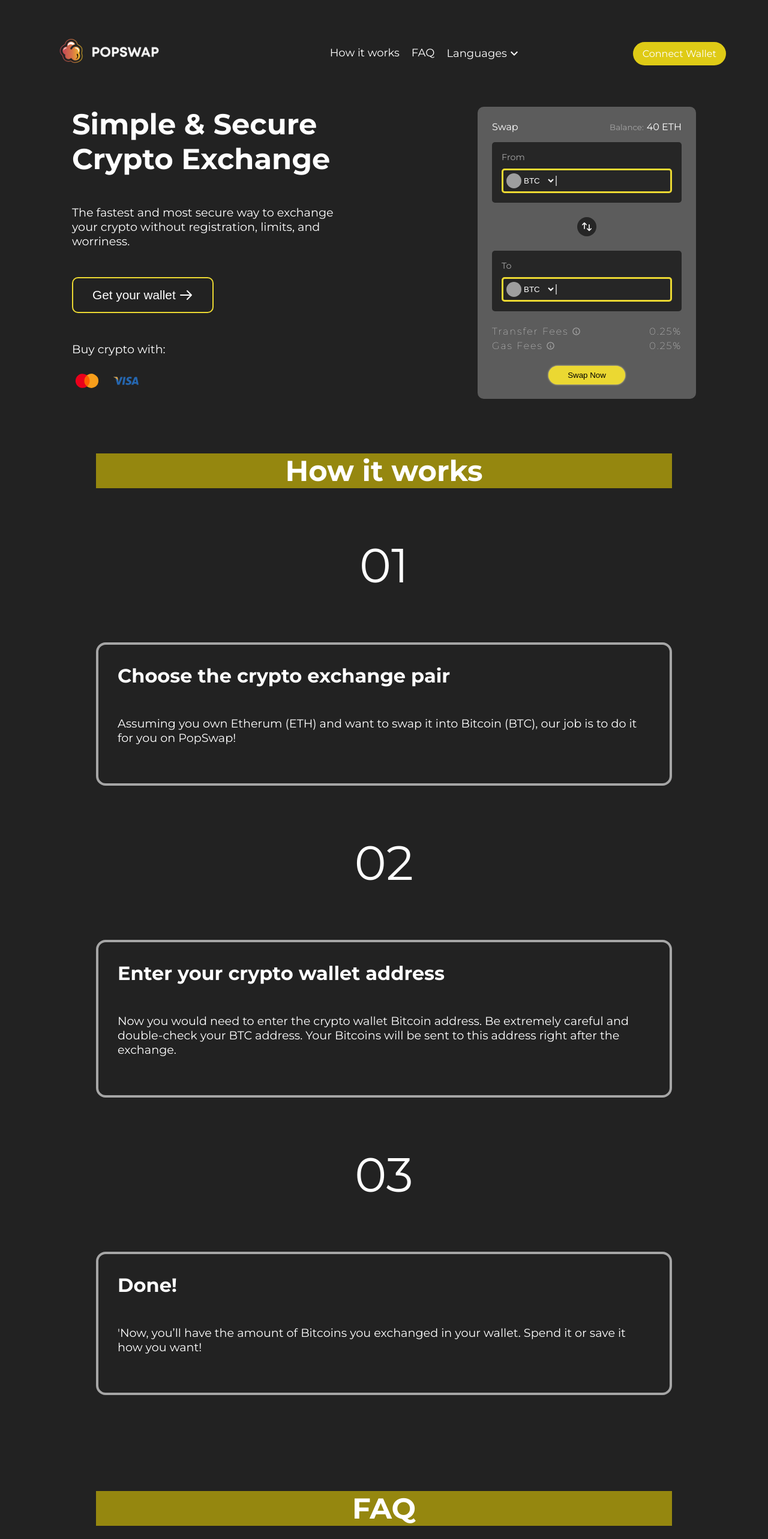
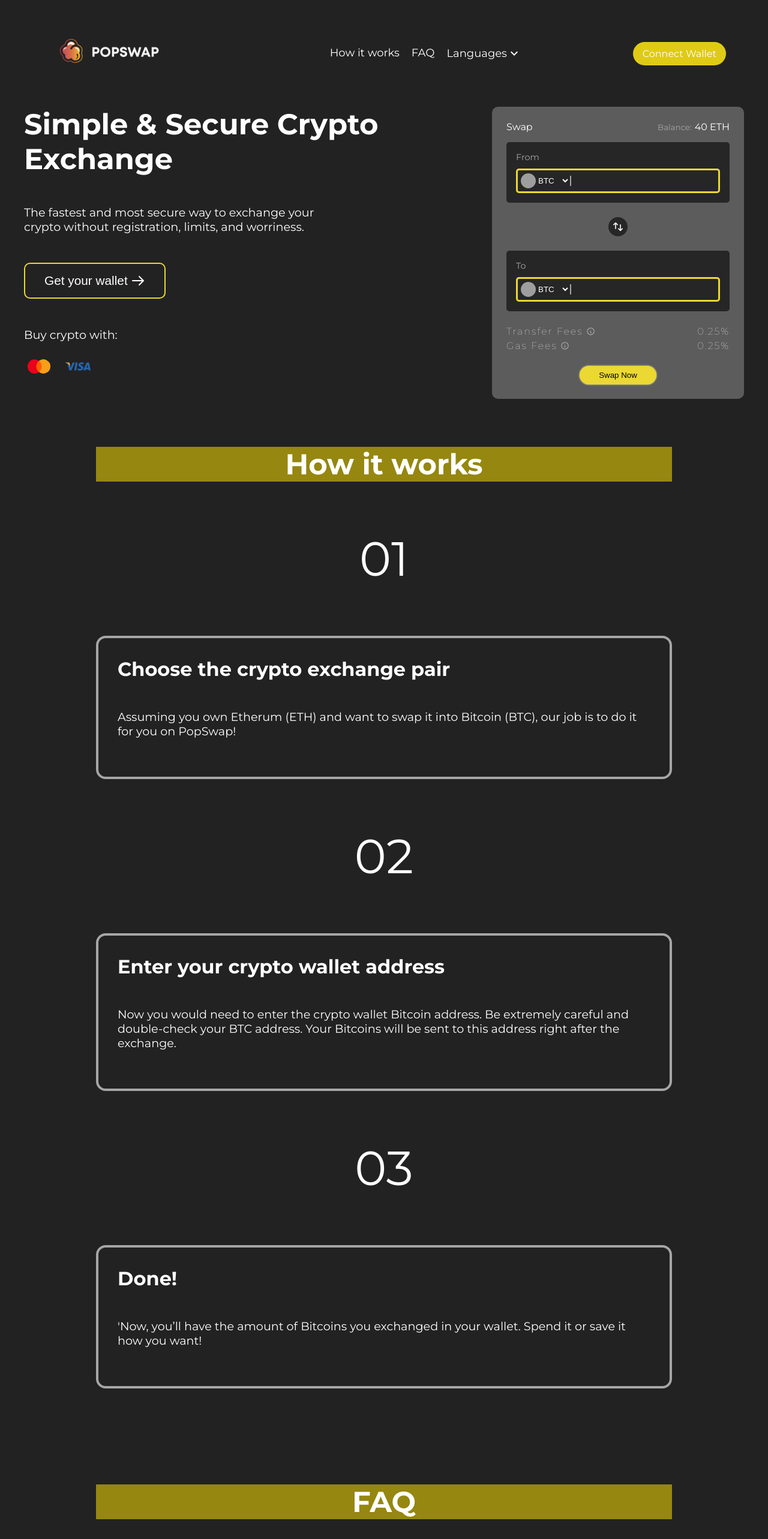
Before and after one commit to SakaRicky/MyPopSwap, a React (Create React App) app: page / in a window 1280 px wide. Shown: the top 2566 px of the page at 60% size. Built offline with nearby package versions, Linux system fonts and the light colour scheme; grey boxes are pictures that could not be loaded.

Commit message:
fix: hero excess margin and expandable faq

```diff
--- a/src/components/faq/FaqBox/index.js
+++ b/src/components/faq/FaqBox/index.js
@@ -8,7 +8,7 @@ export const FaqBox = ({faq}) => {
         setShowQuestion(!showQuestion)
     }
 
-    const answerStyles = showQuestion ? "0" : "-60%";
+    const answerStyles = showQuestion ? "0" : "-100%";
     const titleColor = showQuestion ? "#FFE600" : "#fff";
     const icon = showQuestion ? "-" : "+";
 
--- a/src/components/hero/hero.module.css
+++ b/src/components/hero/hero.module.css
@@ -1,7 +1,6 @@
 .root {
   display: flex;
   justify-content: space-between;
-  margin: 2rem 5rem;
 }
 @media screen and (max-width: 768px) {
   .root {
--- a/src/components/hero/hero.module.scss
+++ b/src/components/hero/hero.module.scss
@@ -4,7 +4,6 @@
 .root {
     display: flex;
     justify-content: space-between;
-    margin: 2rem 5rem;
 
     @media screen and (max-width: 768px) {
         display: flex;
```
Also changed, not shown: 1 other file (tests, documents, lock files or other folders).
